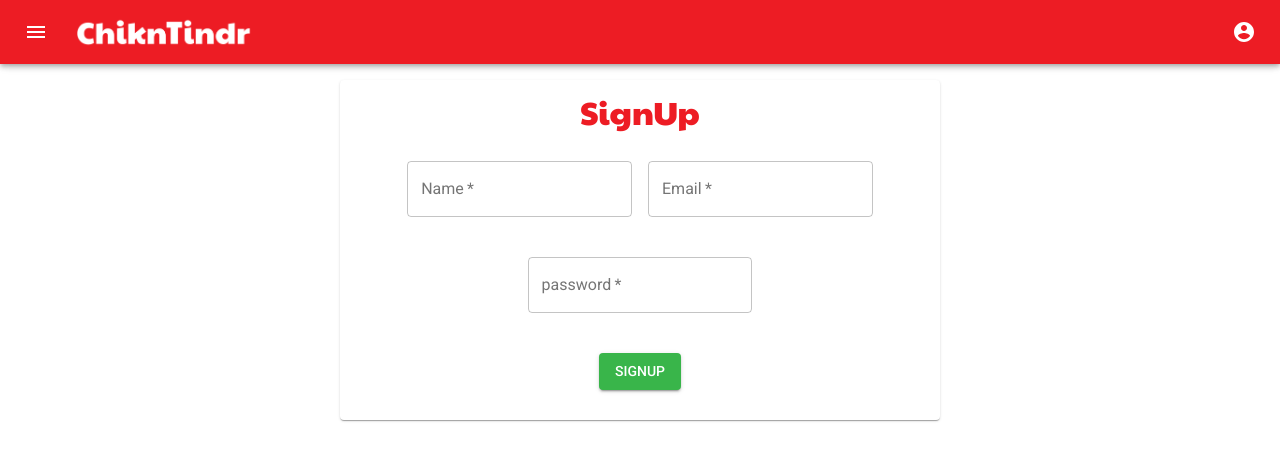
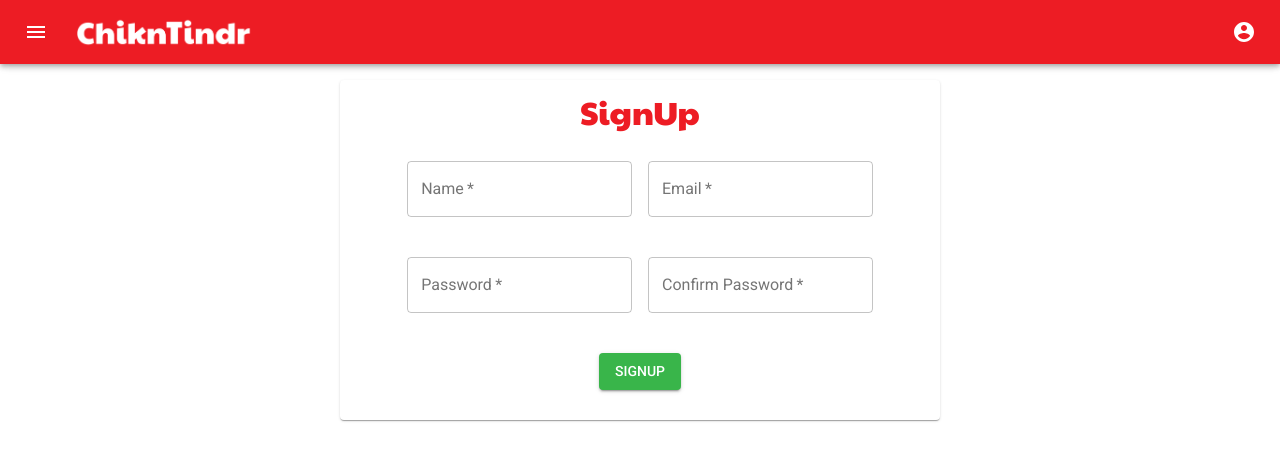
Before and after one commit to Wkoslik/ChiknTindr-Client, a React (Create React App) app: page /auth/signup in a window 1280 px wide. Shown: the top 460 px of the page. Built offline with nearby package versions, Linux system fonts and the light colour scheme.

Commit message:
added matching pw login in signup page

```diff
--- a/src/components/partials/Signup.js
+++ b/src/components/partials/Signup.js
@@ -21,10 +21,17 @@ const Signup = (props) => {
     const [name, setName] = useState('');
     const [email, setEmail] = useState('');
     const [password, setPassword] = useState('');
+    const [confirmPassword, setConfirmPassword] = useState('');
+    const [matchPw, setMatchPw] = useState(true);
     // TODO: add from password verification
     const [redirect, setRedirect] = useState(false);
 
     const handleSubmit = e => {
+        e.preventDefault();
+        // confirm password
+        if (password == confirmPassword) {
+            setMatchPw(true);
+            // sending data
             e.preventDefault();
             axios.post(
                 `${process.env.REACT_APP_SERVER_URL}/api/signup`,
@@ -36,6 +43,12 @@ const Signup = (props) => {
                 props.handleAuth(response.data.user);
                 setRedirect(true);
             }).catch(err => console.log(`😖 error`, err));
+        } else {
+            // change form entry
+            console.log('pw not matching')
+            setMatchPw(false);
+        }
+
     }
 
     // material-ui styles
@@ -75,7 +88,6 @@ const Signup = (props) => {
     }));
 
     const classes = useStyles();
-//TODO logo not loading
     if (redirect) return <Redirect to='/preferences' />
     return (
         <section>
@@ -109,19 +121,67 @@ const Signup = (props) => {
                                             value={email}
                                             onChange={e => setEmail(e.target.value)}
                                         />
+                                        {matchPw ?
+                                        <>
                                             <TextField
                                                 hintText="Password"
                                                 floatingLabelText="Password"
                                                 required
                                                 type="password"
                                                 id="password"
-                                            label="password"
-                                            placeholder="password"
+                                                label="Password"
+                                                placeholder="Password"
                                                 variant="outlined"
                                                 color="secondary"
                                                 value={password}
                                                 onChange={e => setPassword(e.target.value)}
                                             />
+                                            <TextField
+                                                hintText="Confirm Password"
+                                                floatingLabelText="Confirm Password"
+                                                required
+                                                type="password"
+                                                id="password-confirm"
+                                                label="Confirm Password"
+                                                placeholder="Confirm Password"
+                                                variant="outlined"
+                                                color="secondary"
+                                                value={confirmPassword}
+                                                onChange={e => setConfirmPassword(e.target.value)}
+                                            />
+                                        </>
+                                        :
+                                        <>
+                                            <TextField
+                                                hintText="Password"
+                                                floatingLabelText="Password"
+                                                required
+                                                error
+                                                type="password"
+                                                id="password"
+                                                label="Password"
+                                                placeholder="Password"
+                                                variant="outlined"
+                                                color="secondary"
+                                                value={password}
+                                                onChange={e => setPassword(e.target.value)}
+                                            />
+                                            <TextField
+                                                hintText="Confirm Password"
+                                                floatingLabelText="Confirm Password"
+                                                required
+                                                error
+                                                type="password"
+                                                id="password-confirm"
+                                                label="Confirm Password"
+                                                placeholder="Confirm Password"
+                                                variant="outlined"
+                                                color="secondary"
+                                                value={confirmPassword}
+                                                onChange={e => setConfirmPassword(e.target.value)}
+                                            />
+                                        </>
+                                        }
                                     </div>
                                     <Button className={classes.linkButton} variant="contained" color="secondary" type="submit">SignUp</Button>
                                 </form>
```
Lines whose indentation alone changed are shown as unchanged.
